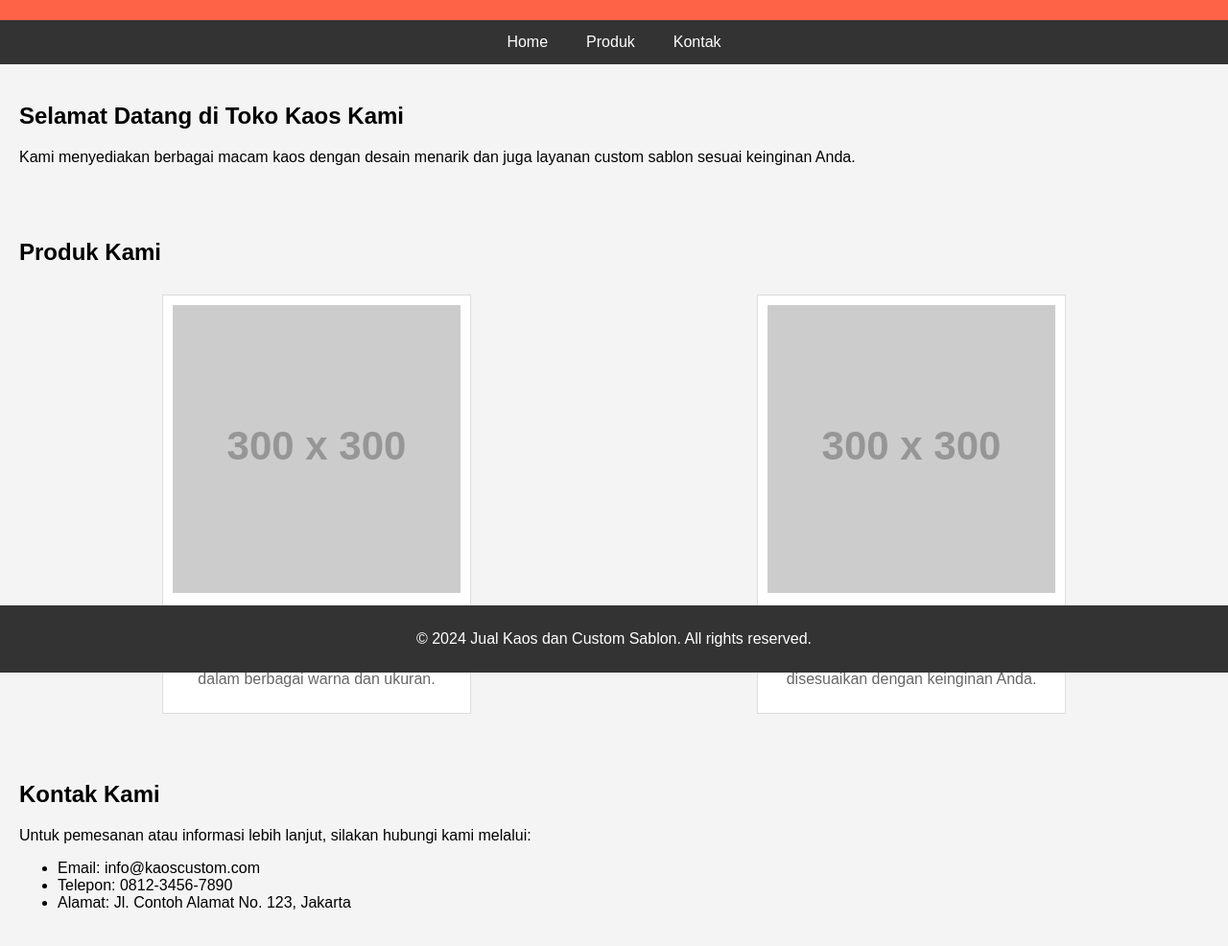
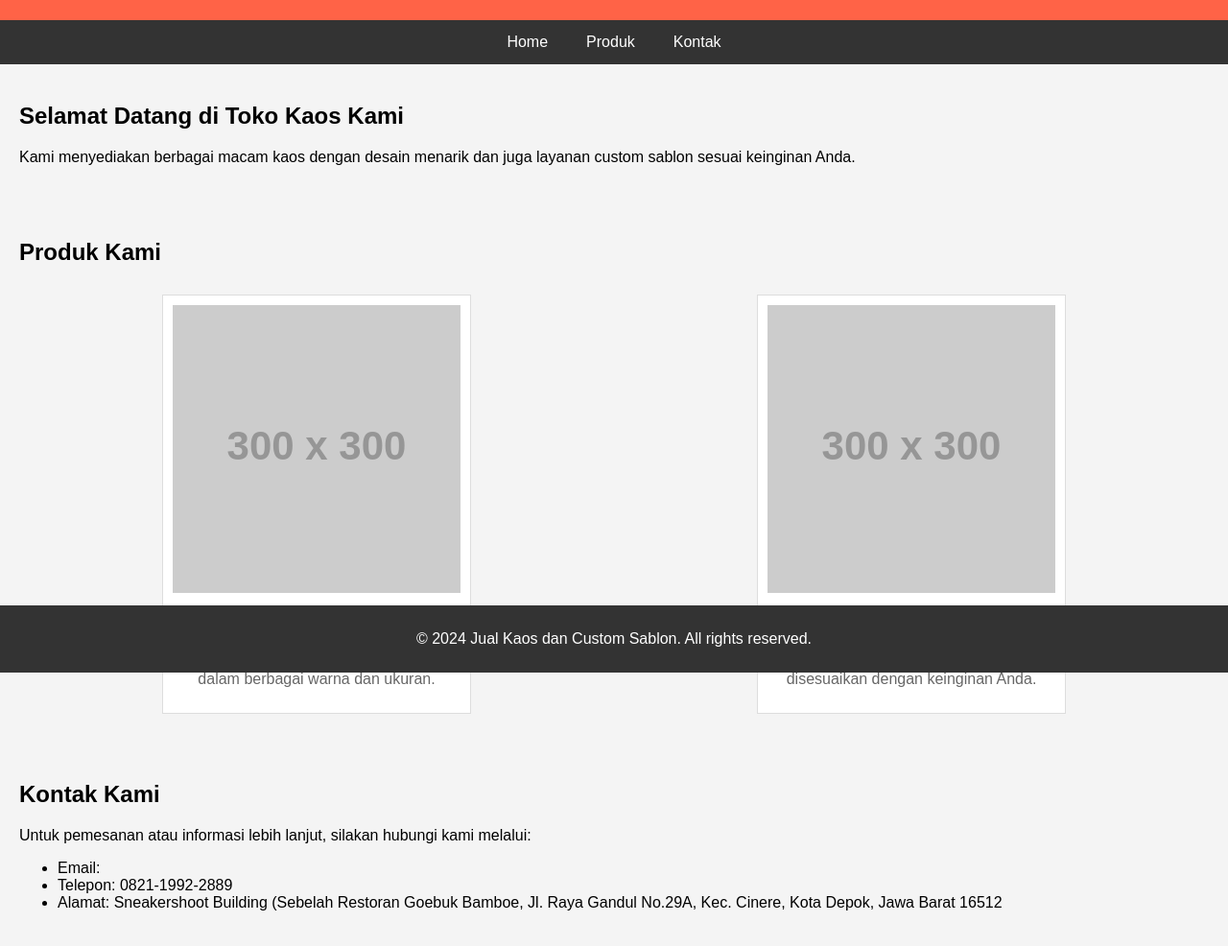
Before and after one commit to 980829/Fajar.github.io, a plain HTML site: page index.html in a window 1280 px wide. Shown: the part 99-1085 px from the top of the page at 96% size. Drawn offline with Linux system fonts and the light colour scheme; placeholder pictures from the web are drawn by us.

Commit message:
Update index.html

```diff
--- a/index.html
+++ b/index.html
@@ -102,9 +102,9 @@
         <h2>Kontak Kami</h2>
         <p>Untuk pemesanan atau informasi lebih lanjut, silakan hubungi kami melalui:</p>
         <ul>
-            <li>Email: info@kaoscustom.com</li>
-            <li>Telepon: 0812-3456-7890</li>
-            <li>Alamat: Jl. Contoh Alamat No. 123, Jakarta</li>
+            <li>Email: </li>
+            <li>Telepon: 0821-1992-2889</li>
+            <li>Alamat: Sneakershoot Building (Sebelah Restoran Goebuk Bamboe, Jl. Raya Gandul No.29A, Kec. Cinere, Kota Depok, Jawa Barat 16512</li>
         </ul>
     </div>
     <footer>
```
